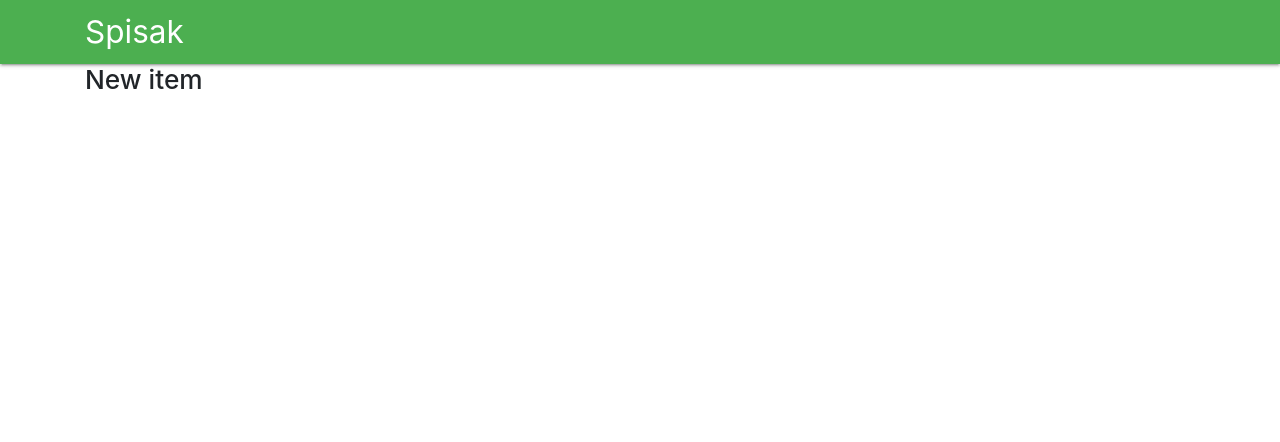
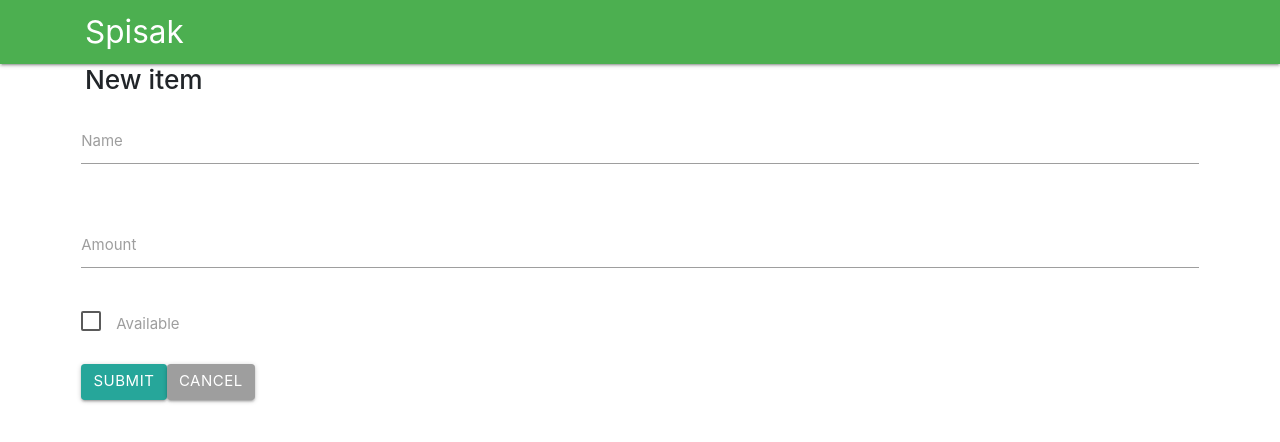
Before and after one commit to vladan89/spisak, a Vue app in the folder spisakmanager/: page /#/new in a window 1280 px wide. Shown: the top 442 px of the page. Built offline with nearby package versions, Linux system fonts and the light colour scheme; no server answers.

Commit message:
worked on edit,view and new

```diff
--- a/spisakmanager/src/components/EditItem.vue
+++ b/spisakmanager/src/components/EditItem.vue
@@ -1,7 +1,21 @@
 <template>
-  <div id="edit-item">
-    <h3>Edit item</h3>
+  <div id="view-item">
+    <ul class="collection with-header">
+      <li class="collection-header"> <h3>{{name}}</h3></li>
+      <li class="collection-item">Item ID#: {{item_id}}</li>
+      <li class="collection-item">Amunt: {{amount}}</li>
+      <li class="collection-item">Available: {{available? 'YES' : 'NO'}}</li>
+    </ul>
+    <router-link to="/" class="btn grey">Back</router-link>
+    <button class="btn red" @click="updateItem">Delete</button>
+
+    <div class="fixed-action-btn">
+      <router-link v-bind:to="{name: 'edit-item', params: {item_id: item_id}}" class="btn-floating btn-large red">
+        <i class="fa fa-pencil-ruler"></i>
+      </router-link>
+    </div>
   </div>
+
 </template>
 
 <script>
--- a/spisakmanager/src/components/NewItem.vue
+++ b/spisakmanager/src/components/NewItem.vue
@@ -1,16 +1,59 @@
 <template>
   <div id="new-item">
     <h3>New item</h3>
+    <div class="row">
+      <form v-on:submit.prevent="saveItem" class="col s12">
+        <div class="row">
+          <div class="input-field col s12">
+            <input type="text" v-model="name" required>
+            <label> Name </label>
+          </div>
+        </div>
+        <div class="row">
+          <div class="input-field col s12">
+            <input type="text" v-model="amount" required>
+            <label> Amount </label>
+          </div>
+        </div>
+        <div class="row">
+          <div class="col s12">
+            <label>
+              <input id="available" class="filled-in" type="checkbox" v-model="available">
+              <span>Available</span>
+            </label>
+          </div>
+        </div>
+        <button type="submit" class="btn">Submit</button>
+        <router-link to="/" class="btn grey">Cancel</router-link>
+      </form>
+    </div>
   </div>
 </template>
 
 <script>
-export default {
-  name: 'new-item',
-  data() {
-    return {
-
+  import db from './firebaseInit'
+  export default {
+    name: 'new-item',
+    data() {
+      return {
+        item_id: null,
+        name: null,
+        amount: null,
+        available: false
+      }
+    },
+    methods: {
+      saveItem() {
+        db.collection('items').get().then(snap => {
+          db.collection('items').add({
+            item_id: snap.size + 1,
+            name: this.name,
+            amount: this.amount,
+            available: this.available
+          }).then(docRef => this.$router.push('/'))
+          .catch(error => console.log(error));
+        });
+      }
     }
   }
-}
 </script>
--- a/spisakmanager/src/components/ViewItem.vue
+++ b/spisakmanager/src/components/ViewItem.vue
@@ -2,13 +2,25 @@
   <div id="view-item">
     <ul class="collection with-header">
       <li class="collection-header"> <h3>{{name}}</h3></li>
-      <li class="collection-item">Item ID#: {{item_id}}:</li>
+      <li class="collection-item">Item ID#: {{item_id}}</li>
       <li class="collection-item">Amunt: {{amount}}</li>
-      <li class="collection-item">Available: {{available? 'YES' : 'NO'}}</li>
+      <li class="collection-item">
+        <label>
+          <input id="available" class="filled-in" type="checkbox" v-model="available" disabled>
+          <span>Available</span>
+        </label>
+      </li>
     </ul>
     <router-link to="/" class="btn grey">Back</router-link>
     <button class="btn red" @click="deleteItem">Delete</button>
+
+    <div class="fixed-action-btn">
+      <router-link v-bind:to="{name: 'edit-item', params: {item_id: item_id}}" class="btn-floating btn-large red">
+        <i class="fa fa-pencil-ruler"></i>
+      </router-link>
+    </div>
   </div>
+
 </template>
 
 <script>
```
